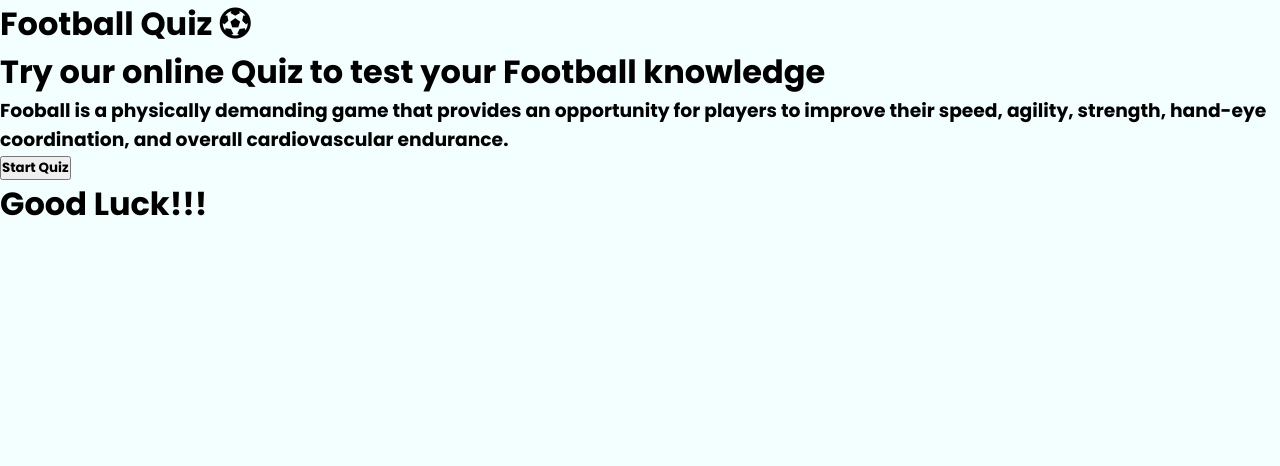
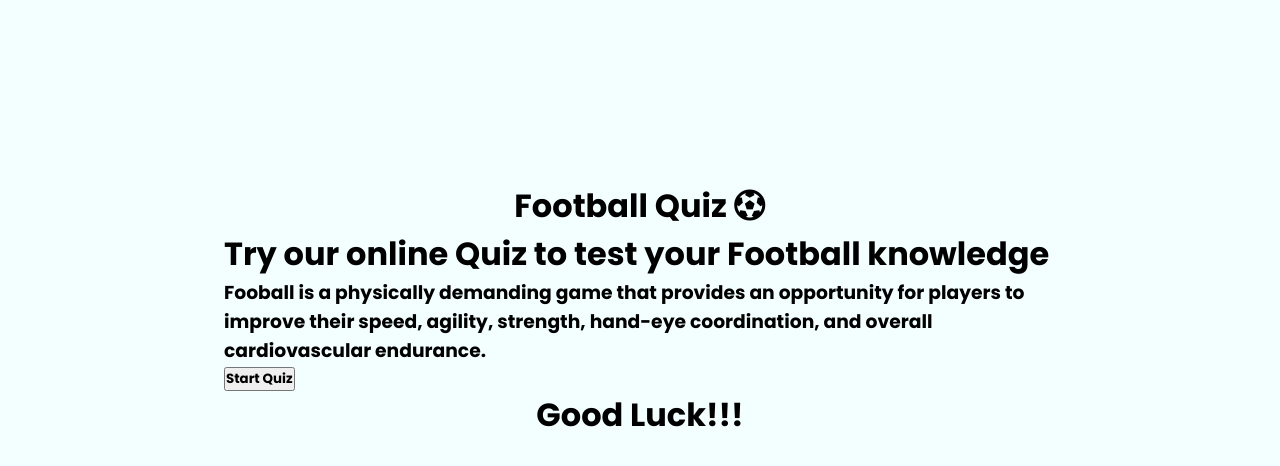
Before and after one commit to Mthabs/Football_quiz., a plain HTML site: page index.html in a window 1280 px wide. Drawn offline with Linux system fonts and the light colour scheme.

Commit message:
add style in the home page

```diff
--- a/assets/css/style.css
+++ b/assets/css/style.css
@@ -11,3 +11,12 @@ body{
 
     background-color: #F3FFFF;
 }
+.home_page{
+    display: flex;
+    flex-direction: column;
+    justify-content: center;
+    align-items: center;
+    width: 65%;
+    margin: 0PX auto;
+    height: 620px;
+}
```
